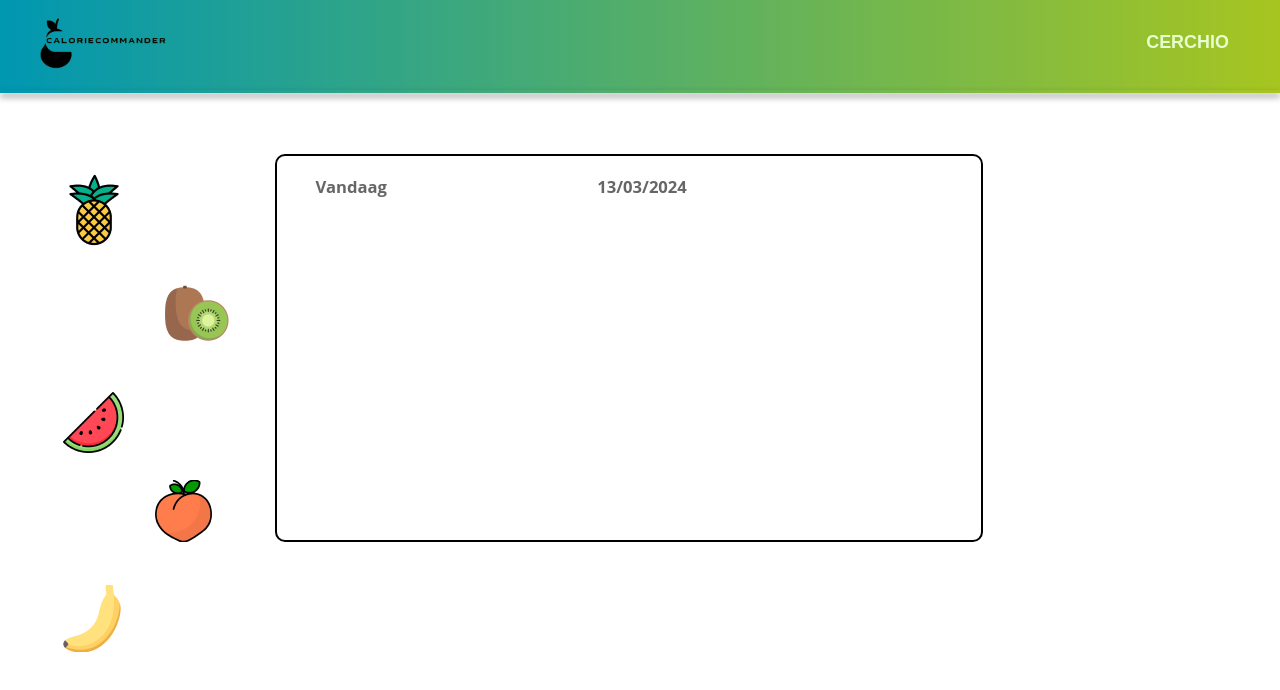
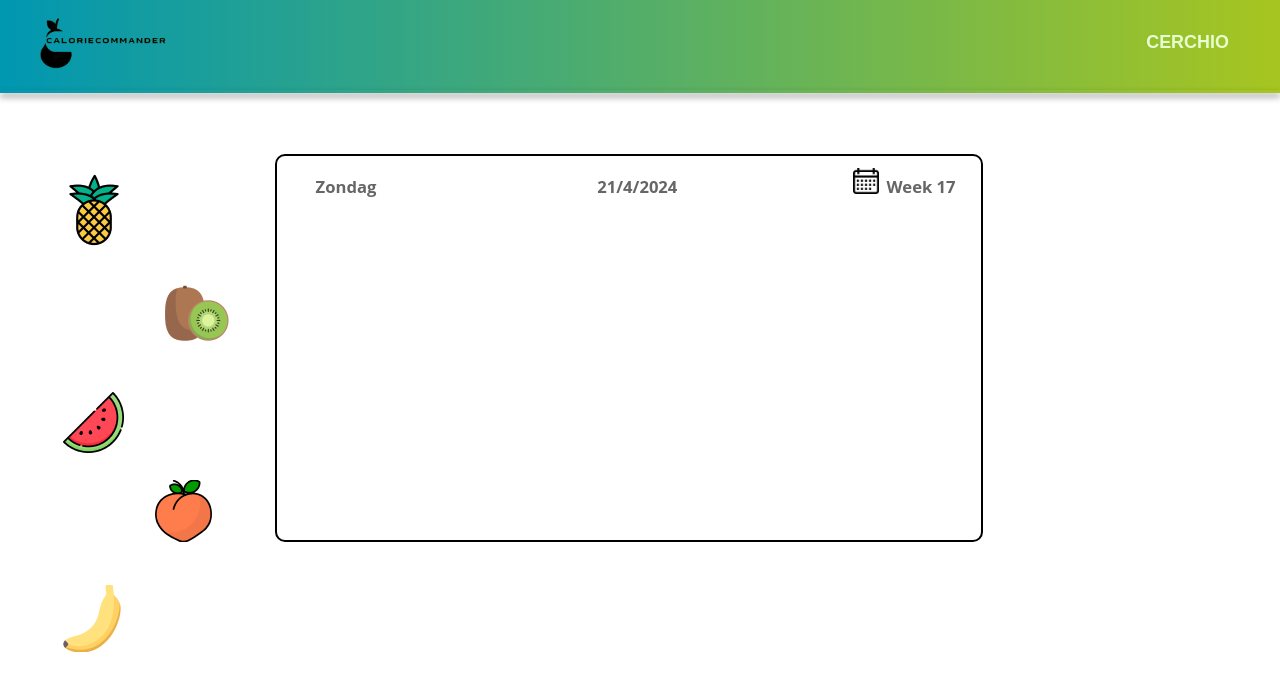
Before and after one commit to CalorieCommander/frontend, a React (Create React App) app in the folder app/: page /Dagoverzicht in a window 1280 px wide. Shown: the top 690 px of the page. Built offline with nearby package versions, Linux system fonts and the light colour scheme.

Commit message:
update
update

```diff
--- a/app/src/pages/Dagoverzicht.css
+++ b/app/src/pages/Dagoverzicht.css
@@ -39,4 +39,24 @@
     font-size: 1.3vw;
     left: 25vw;
     top: 1.5vw;
-  }
+}
+
+  /* image voor calendar */
+
+.dag-calendar {
+    position: absolute;
+    width: 2vw;
+    height: 2vw;
+    left: 45vw;
+    top: 1vw;
+}
+
+.dag-week-text {
+  position: absolute;
+  color: #666666;
+  font-family: 'Open Sans', sans-serif;
+  font-weight: bold;
+  font-size: 1.3vw;
+  right: 2vw;
+  top: 1.5vw;
+}
--- a/app/src/pages/Dagoverzicht.js
+++ b/app/src/pages/Dagoverzicht.js
@@ -1,9 +1,44 @@
-import React from "react";
+import React, { useState } from "react";
 import "./Dagoverzicht.css";
 import { Link } from "react-router-dom";
 import logo from "../img/caloriecommander.png";
+import calendar from "../img/calendar.png";
 
 const Dagoverzicht = () => {
+  const [currentDate, setCurrentDate] = useState(new Date());
+
+  // Functie om de tekst voor de datum bij te werken
+  const updateDateText = () => {
+    const days = [
+      "Zondag",
+      "Maandag",
+      "Dinsdag",
+      "Woensdag",
+      "Donderdag",
+      "Vrijdag",
+      "Zaterdag",
+    ];
+    const dayName = days[currentDate.getDay()];
+
+    // Dag, Maand en Jaar ophalen uit de huidige datum
+    const day = currentDate.getDate();
+    const month = currentDate.getMonth() + 1; // Maanden beginnen bij 0 (januari)
+    const year = currentDate.getFullYear();
+
+    // Week van het jaar berekenen volgens ISO 8601
+    const startOfYear = new Date(year, 0, 1);
+    const weekNumber = Math.ceil(
+      ((currentDate - startOfYear) / 86400000 + startOfYear.getDay() + 1) / 7
+    );
+
+    // Datum formaat aanpassen (dd/mm/jjjj)
+    const formattedDate = `${day}/${month}/${year}`;
+
+    return [dayName, formattedDate, weekNumber];
+  };
+
+  const [dayName, formattedDate, weekOfMonth] = updateDateText();
+
   return (
     <div className="Test">
       <div className="navbar">
@@ -14,8 +49,12 @@ const Dagoverzicht = () => {
       </div>
       <div className="line"></div>
       <div class="dag-top-border">
-        <span class="dag-vandaag-text">Vandaag</span>
-        <span class="dag-datum-text">13/03/2024</span>
+        <span class="dag-vandaag-text">{dayName}</span>
+        <span class="dag-datum-text">{formattedDate}</span>
+        <span class="dag-week-text">Week {weekOfMonth}</span>
+        <Link to="#">
+          <img src={calendar} alt="calendar" className="dag-calendar" />
+        </Link>
       </div>
     </div>
   );
```
Also changed, not shown: app/src/img/calendar.png (added).
